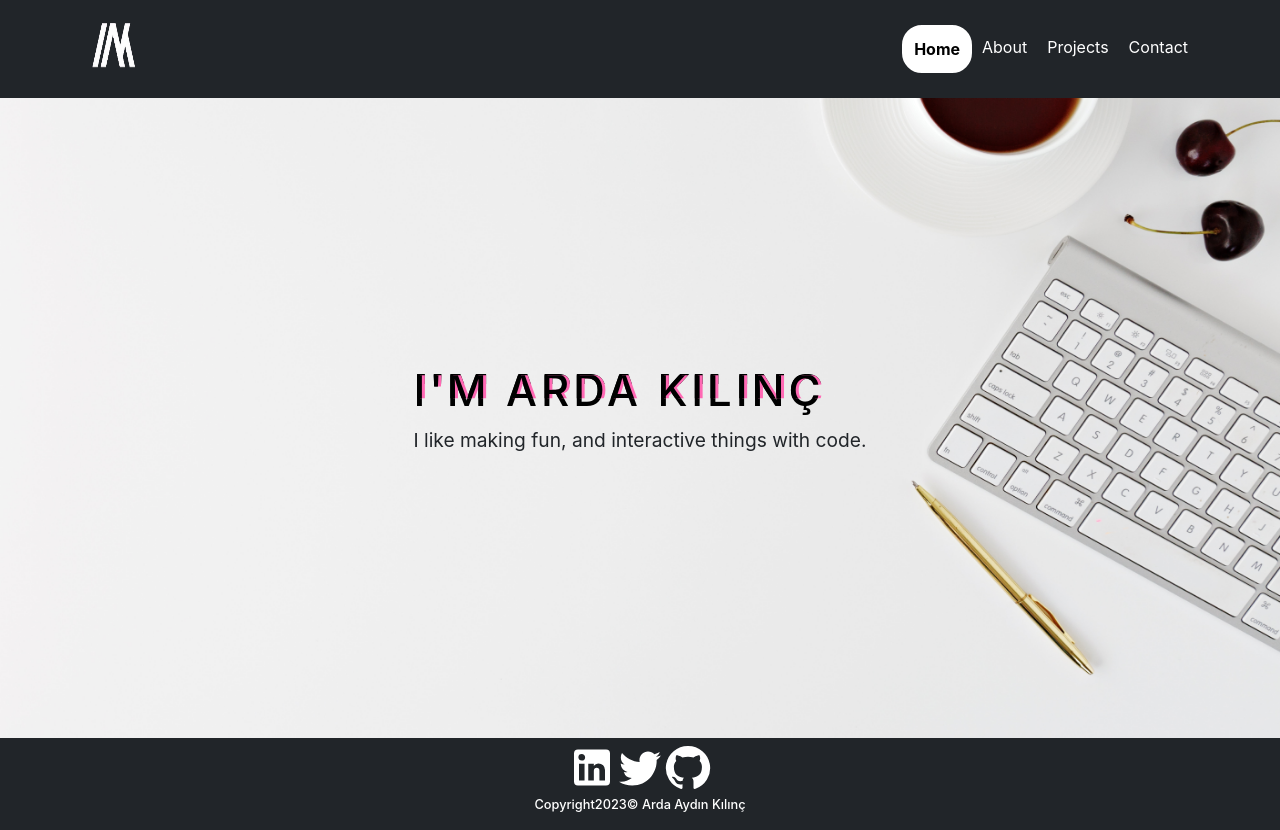
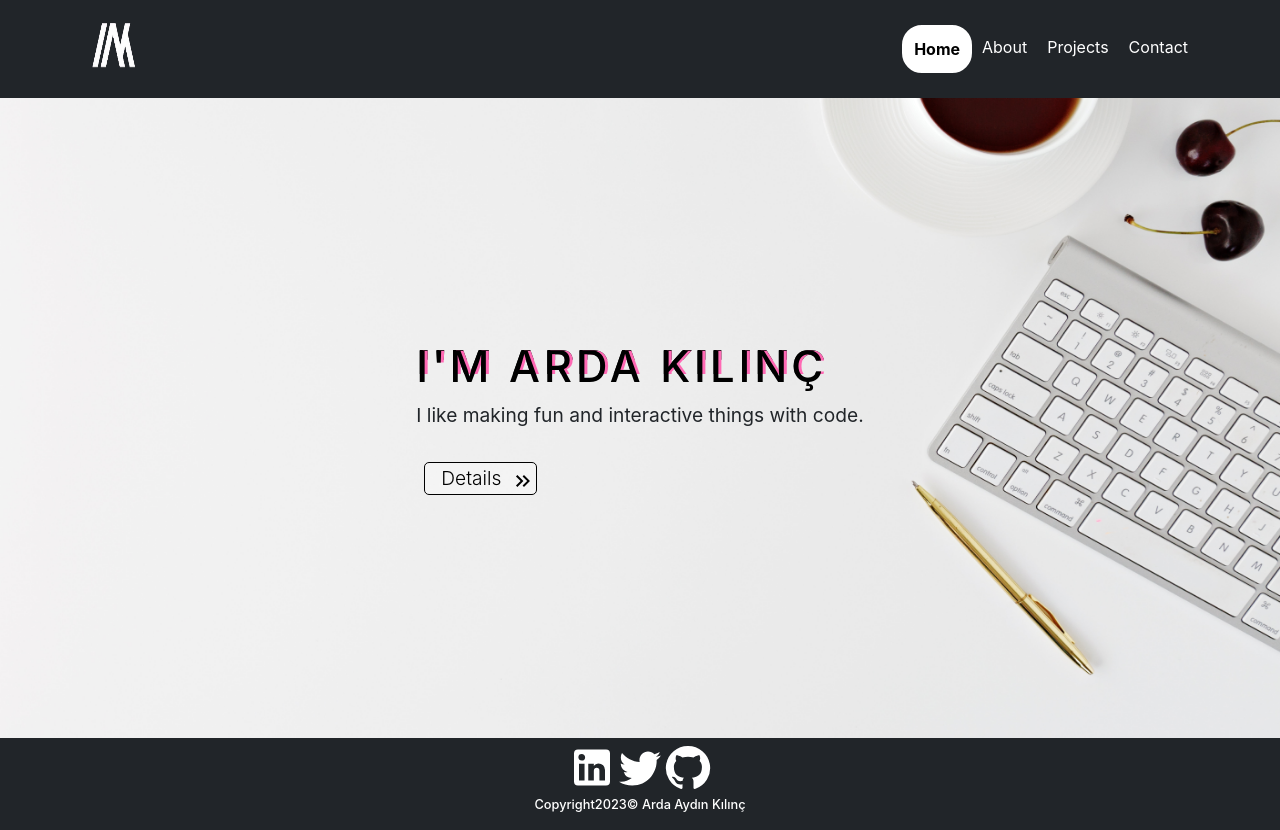
Before and after one commit to adraarda23/React-Portfolio, a React (Create React App) app: page / in a window 1280 px wide. Built offline with nearby package versions, Linux system fonts and the light colour scheme.

Commit message:
Animations added , durations changed

```diff
--- a/src/components/Paths/Home.js
+++ b/src/components/Paths/Home.js
@@ -2,11 +2,24 @@ import React from "react";
 import { motion } from "framer-motion";
 import "../Styles/Home.css";
 import PageTransition from "../Animation/PageTransitions";
+import { Link } from "react-router-dom";
+import KeyboardDoubleArrowRightIcon from '@mui/icons-material/KeyboardDoubleArrowRight';
 
 function Home() {
   const variants = {
     hidden: { opacity: 0, y: -100 },
     visible: { opacity: 1, y: 0, transition: { duration: 1, delay: 0.8 } },
+  };
+
+  const iconVariants = {
+    start: { x: 0 },
+    end: { x: 5 },
+  };
+
+  const iconTransition = {
+    duration: 0.5,
+    repeat: Infinity,
+    repeatType: "reverse",
   };
 
   return (
@@ -24,10 +37,26 @@ function Home() {
           </motion.h1>
           <motion.p
             initial={{ opacity: 0, x: -100 }}
-            animate={{ opacity: 1, x: 0, transition: { duration: 1.8, delay: 2 } }}
+            animate={{ opacity: 1, x: 0, transition: { duration: 1.5, delay: 1.5 } }}
           >
-            I like making fun, and interactive things with code.
+            I like making fun and interactive things with code.
           </motion.p>
+          <motion.button
+            className="home-btn"
+            initial={{ opacity: 0, y: 100 }}
+            animate={{ opacity: 1, y: 0, transition: { duration: 1.5, delay: 1.5 } }}
+          >
+            <Link to="/about">Details
+            <motion.span
+              style={{ fontSize: "medium", marginLeft: "5px" , display:"inline-block",color:"#000" }}
+              variants={iconVariants}
+              transition={iconTransition}
+              animate="end"
+            >
+              <KeyboardDoubleArrowRightIcon />
+            </motion.span>
+            </Link>
+          </motion.button>
         </div>
       </div>
     </PageTransition>
--- a/src/components/Styles/Home.css
+++ b/src/components/Styles/Home.css
@@ -62,3 +62,24 @@
     background-color: #fff;
     background: none;
 }
+
+.home-btn{
+  margin-top: 1rem;
+  border-radius: 5px;
+  padding-left: 1rem;
+  margin-left: 0.5rem;
+  background-color: rgba(255,255,255,0.3);
+  border: 1px solid black;
+}
+.home-btn a{
+  color: black;
+  text-decoration: none;
+  font-weight: 300;
+}
+
+@media (max-width:768px){
+  .home p{
+    width: 95%;
+    padding-left:0;
+  }
+}
```
